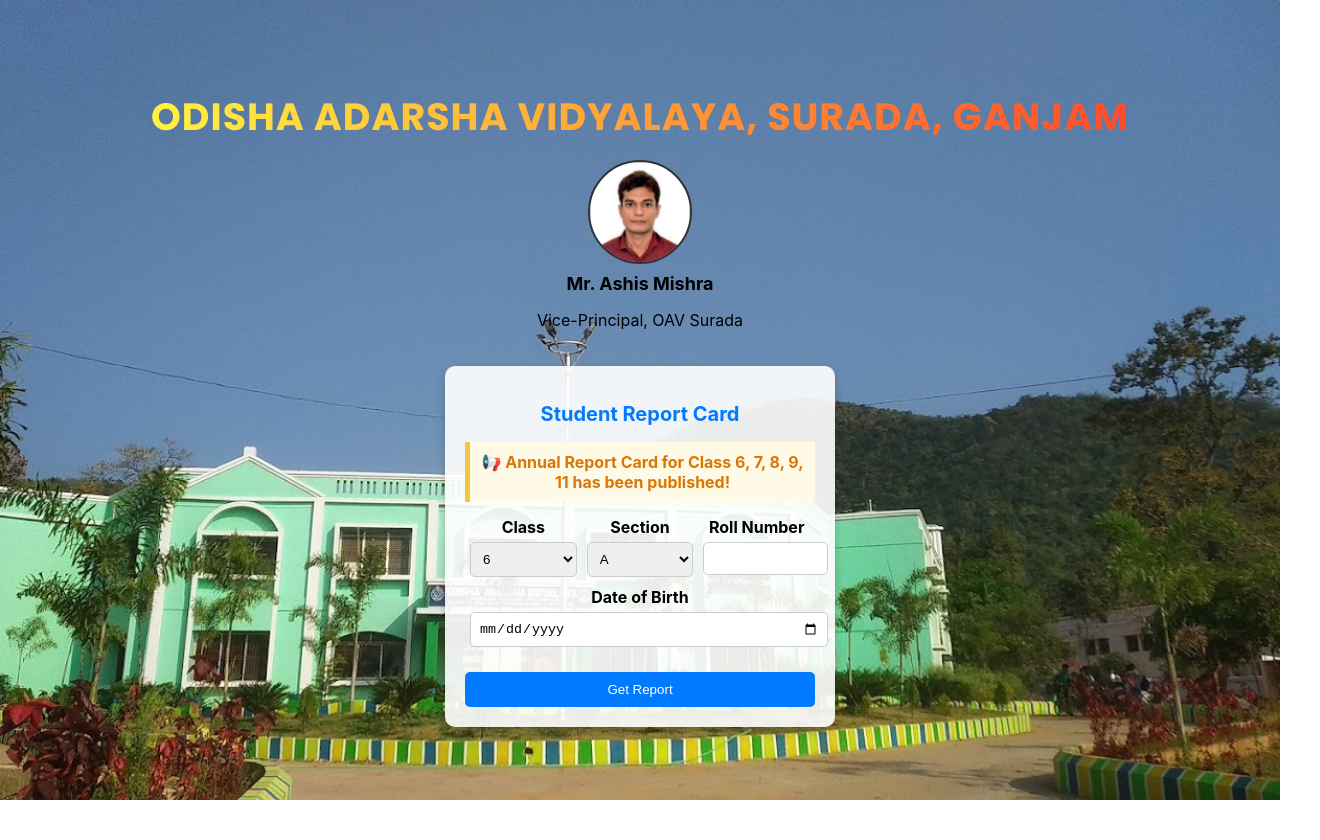
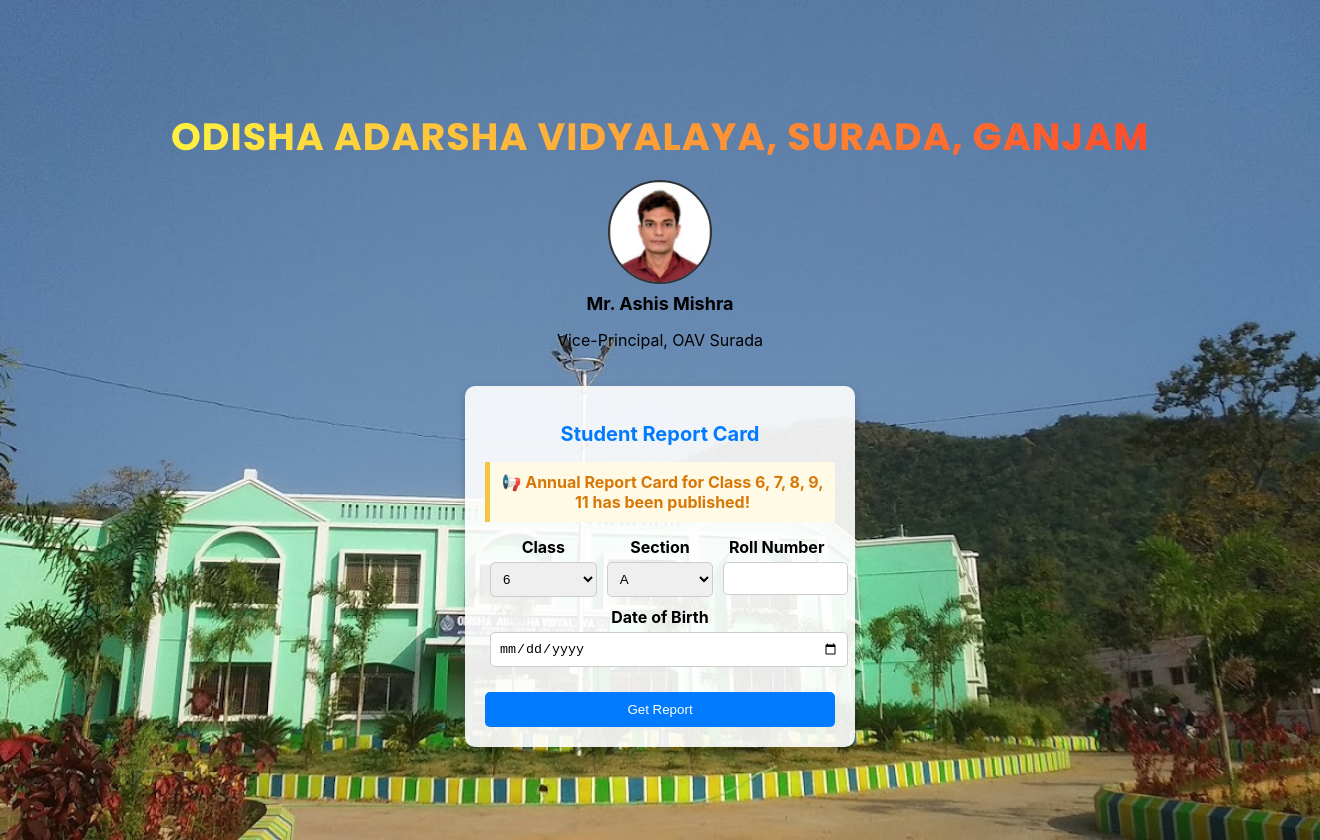
Before and after one commit to Sanatan-kisku/student-report-frontend, a React (Create React App) app: page / in a window 1280 px wide. Shown: the whole page, 1320 px wide, since content can reach past the window. Before the commit the page ends 800 px from the top, so only its background shows below. Built offline with nearby package versions, Linux system fonts and the light colour scheme.

Commit message:
adjust background image

```diff
--- a/src/styles/GetReport.css
+++ b/src/styles/GetReport.css
@@ -2,11 +2,16 @@
 
 .get-report-container {
   background: url('../../public/OAVSuradaSchool.jpg') no-repeat center center/cover;
+  background-size: cover;
+  background-position: center;
+  background-attachment: fixed; /* Keeps the image fixed while scrolling */
   height: 100vh;
+  width: 100%;
   display: flex;
   flex-direction: column;
   align-items: center;
   justify-content: center;
+  padding: 20px;
 }
 
 .school-heading {
```
